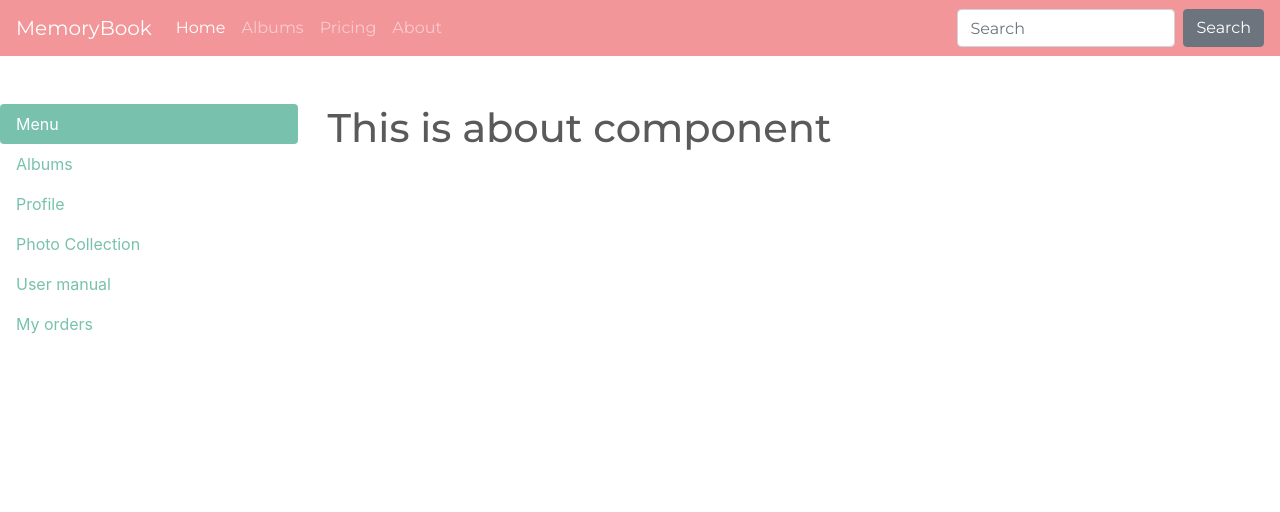
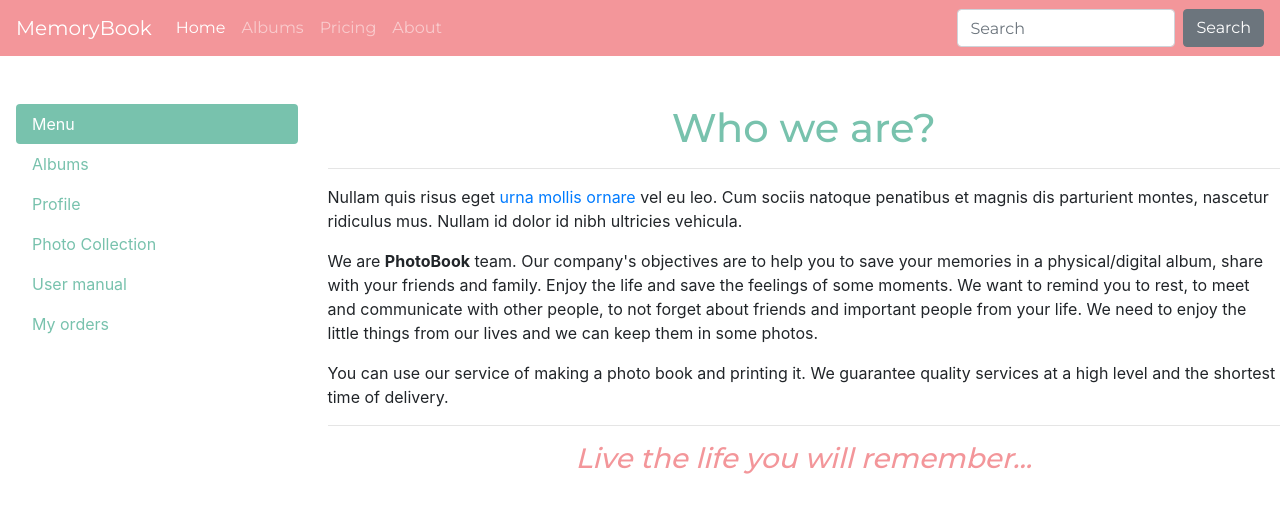
Before and after one commit to SandaCotovici/MemoryBook, an Angular app: page /about in a window 1280 px wide. Shown: the top 512 px of the page. Built offline with nearby package versions, Linux system fonts and the light colour scheme.

Commit message:
about section

```diff
--- a/src/app/about/about.component.css
+++ b/src/app/about/about.component.css
@@ -0,0 +1,9 @@
+h3.qoute {
+  color: #F3969A;
+  text-align: center;
+  font-style: italic;
+}
+h1 {
+  text-align: center;
+  color: #78C2AD;
+}
--- a/src/app/about/about.component.html
+++ b/src/app/about/about.component.html
@@ -1,3 +1,13 @@
-<h1>
-  This is about component
-</h1>
+<h1>Who we are?</h1>
+
+<hr />
+<p>Nullam quis risus eget <a href="#">urna mollis ornare</a> vel eu leo. Cum sociis natoque penatibus et magnis dis parturient montes, nascetur ridiculus mus. Nullam id dolor id nibh ultricies vehicula.</p>
+<p>We are <strong>PhotoBook</strong> team. Our company's objectives are to help you to save your memories in a physical/digital album,
+  share with your friends and family. Enjoy the life and save the feelings of some moments. We want to remind
+  you to rest, to meet and communicate with other people, to not forget about friends and important
+  people from your life. We need to enjoy the little things from our lives and we can keep them in
+  some photos. </p>
+
+<p>You can use our service of making a photo book and printing it. We guarantee quality services at a high level and the shortest time of delivery.</p>
+<hr />
+<h3 class="qoute">Live the life you will remember...</h3>
--- a/src/app/menu/menu.component.css
+++ b/src/app/menu/menu.component.css
@@ -1,6 +1,7 @@
 .bs-component {
   display: block;
   position: relative;
+  padding-left: 1em;
 }
 
 .nav-pills .nav-link.active,
```
Also changed, not shown: src/app/header/header.component.html (+8 -0 lines).
